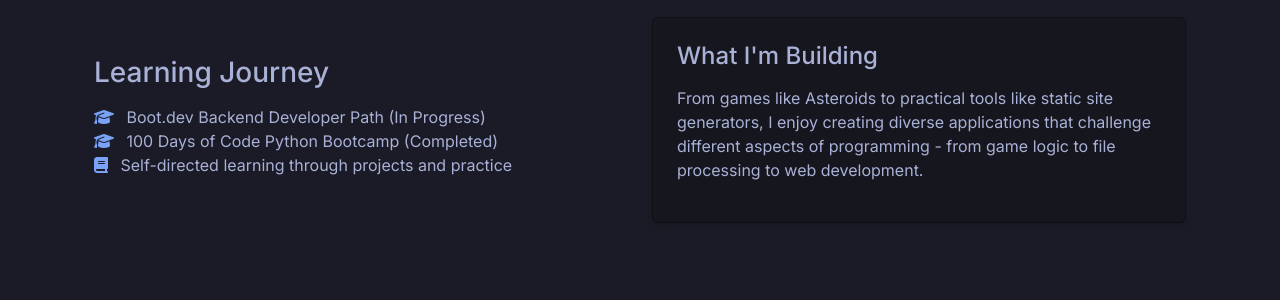
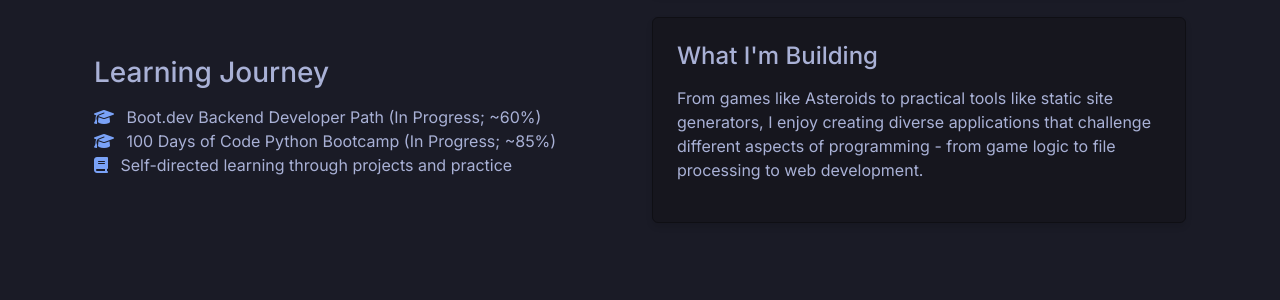
Before and after one commit to juandrzej/portfolio_site, a Flask app: page /about in a window 1280 px wide. Shown: the part 621-921 px from the top of the page. Run offline with Flask 3, Linux system fonts and the light colour scheme; some libraries are stand-ins or nearby versions.

Commit message:
update about to reflect reality

```diff
--- a/templates/about.html
+++ b/templates/about.html
@@ -31,11 +31,12 @@
 
                 <h3 class="mt-5 mb-3 text-tokyo-light">Learning Journey</h3>
                 <ul class="list-unstyled text-tokyo-light">
-                    <li><i class="fas fa-graduation-cap text-tokyo-blue me-2"></i> Boot.dev Backend Developer Path (In Progress)</li>
-                    <li><i class="fas fa-graduation-cap text-tokyo-blue me-2"></i> 100 Days of Code Python Bootcamp (Completed)</li>
+                    <li><i class="fas fa-graduation-cap text-tokyo-blue me-2"></i> Boot.dev Backend Developer Path (In Progress; ~60%)</li>
+                    <li><i class="fas fa-graduation-cap text-tokyo-blue me-2"></i> 100 Days of Code Python Bootcamp (In Progress; ~85%)</li>
                     <li><i class="fas fa-book text-tokyo-blue me-2"></i> Self-directed learning through projects and practice</li>
                 </ul>
             </div>
+
             <div class="col-lg-6 mt-5 mt-lg-0">
                 <div class="tokyo-card p-4 rounded">
                     <h4 class="text-tokyo-light mb-3">Current Focus</h4>
```
